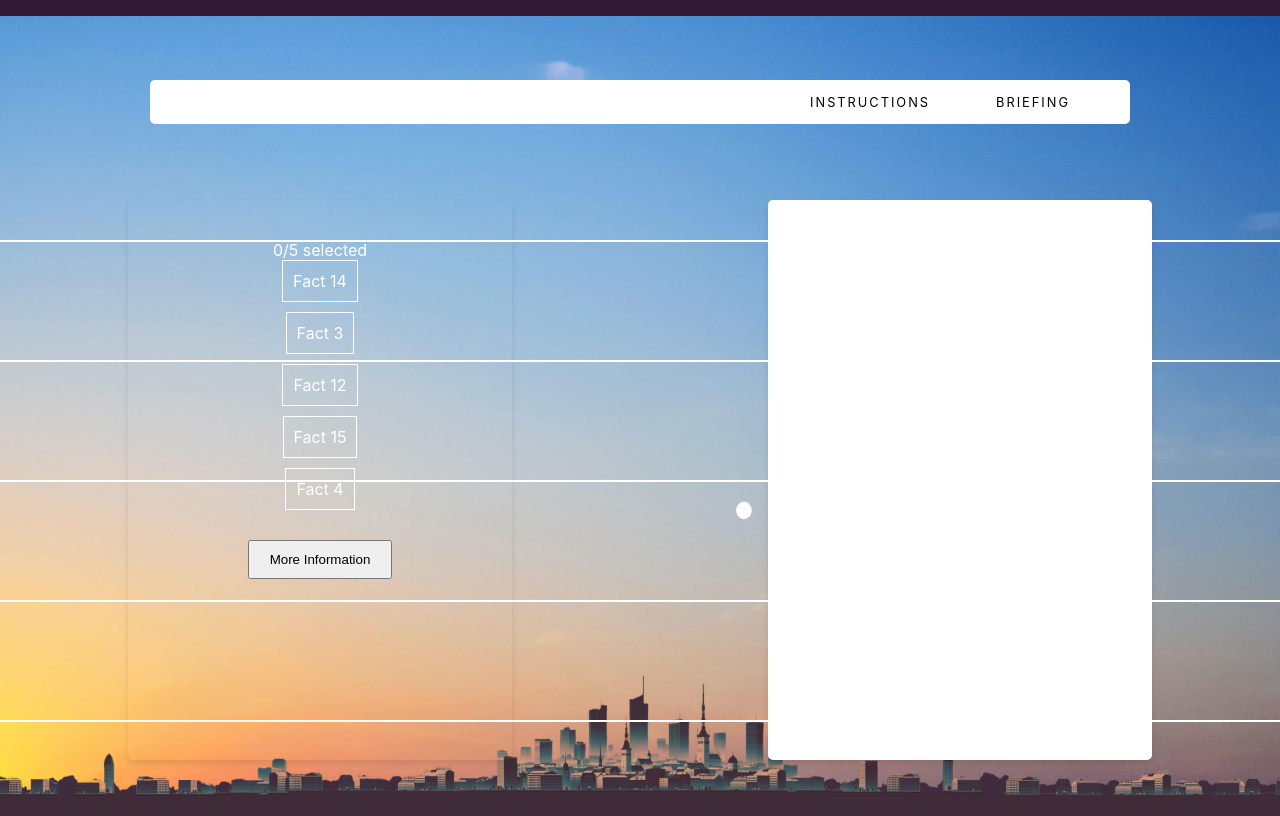
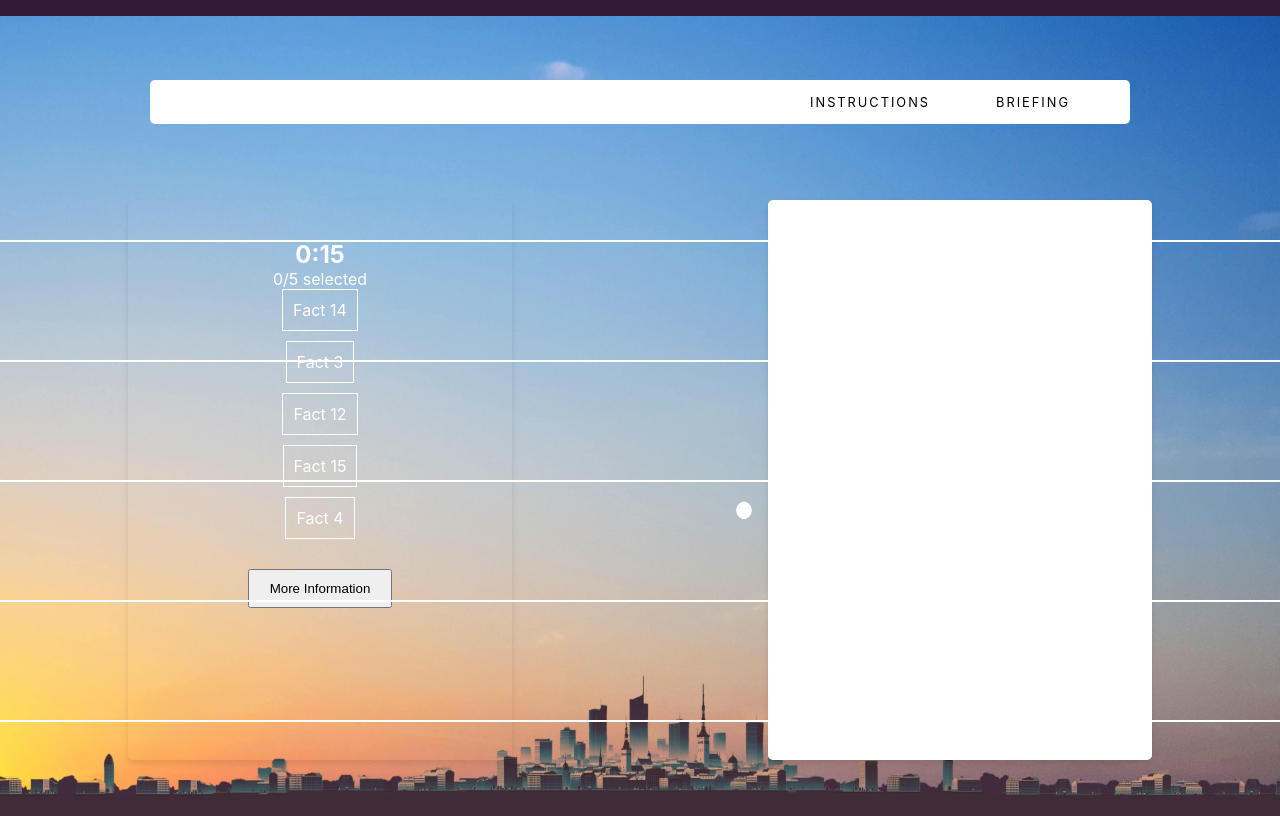
Before and after one commit to tom-plant/reality-check, a React (Create React App) app in the folder frontend/reality-check/: page / in a window 1280 px wide. Built offline with nearby package versions, Linux system fonts and the light colour scheme.

Commit message:
Added disable button functionality when timer runs out

```diff
--- a/frontend/reality-check/src/components/common/FactBox.js
+++ b/frontend/reality-check/src/components/common/FactBox.js
@@ -2,12 +2,17 @@ import React from 'react';
 import { useGameDispatch, useGameState } from '../../contexts/GameContext'; // Adjust the path as needed
 import './FactBox.css';
 
-const FactBox = ({ fact, isSelected }) => {
+const FactBox = ({ fact, isSelected, disabled }) => {
   const dispatch = useGameDispatch();
   const { selectedFactCombination } = useGameState(); // Access the selected facts from context
   // Only allow selection if the fact is already selected or if less than 5 facts are selected
 
   const toggleFactSelection = () => {
+    if (disabled) {
+      // If interaction is disabled, prevent any changes
+      return;
+    }
+
     if (isSelected || selectedFactCombination.length < 5) {
       // Only allow selection if the fact is already selected or if less than 5 facts are selected
       const actionType = isSelected ? 'DESELECT_FACT' : 'SELECT_FACT';
--- /dev/null
+++ b/frontend/reality-check/src/components/common/Timer.css
@@ -0,0 +1,8 @@
+.timer {
+  font-size: 1.5rem;
+  font-weight: bold;
+}
+
+.timer.warning {
+  color: red;
+}
--- a/frontend/reality-check/src/components/common/Timer.js
+++ b/frontend/reality-check/src/components/common/Timer.js
@@ -1,11 +1,23 @@
-import React from 'react';
+import React, { useState, useEffect } from 'react';
+import './Timer.css'; // Make sure to create a corresponding CSS file
 
-const Timer = () => {
-  // Component logic and state
+const Timer = ({ onTimeUp }) => {
+  const [seconds, setSeconds] = useState(20);
+
+  useEffect(() => {
+    if (seconds > 0) {
+      const intervalId = setInterval(() => {
+        setSeconds(seconds - 1);
+      }, 1000);
+      return () => clearInterval(intervalId);
+    } else {
+      onTimeUp();
+    }
+  }, [seconds, onTimeUp]);
 
   return (
-    <div>
-      {/* Timer UI */}
+    <div className={`timer ${seconds <= 10 ? 'warning' : ''}`}>
+      {Math.floor(seconds / 60)}:{seconds % 60 < 10 ? `0${seconds % 60}` : seconds % 60}
     </div>
   );
 };
--- a/frontend/reality-check/src/components/game/SelectFacts.js
+++ b/frontend/reality-check/src/components/game/SelectFacts.js
@@ -2,12 +2,15 @@ import React, { useState, useEffect } from 'react';
 import { useGameState, useGameDispatch } from '../../contexts/GameContext'; // Adjust the path as needed
 import FactBox from '../common/FactBox'; // Adjust the path as needed
 import Counter from '../common/Counter'; // Adjust the path as needed
+import Timer from '../common/Timer'; // Import the Timer component
 import './SelectFacts.css'; // Ensure you have a CSS file for styling
 
 const SelectFacts = () => {
   const { facts, selectedFactCombination } = useGameState();
   const dispatch = useGameDispatch();
   const [displayedFacts, setDisplayedFacts] = useState(facts.slice(0, 5)); // Start with the first 5 facts
+  const [selectionEnded, setSelectionEnded] = useState(false);   // Add state to manage whether the selection phase has ended
+
 
   // Function to get a random selection of facts
   const getRandomFacts = (factsArray, count) => {
@@ -21,13 +24,23 @@ const SelectFacts = () => {
   }, [facts]);
 
   const loadMoreFacts = () => {
+    if (selectionEnded) {
+      // Do nothing if selection phase has ended
+      return;
+    }
     // Combine current displayed facts with a new random selection of 5 facts, excluding duplicates
     const newSelection = getRandomFacts(facts.filter(fact => !displayedFacts.includes(fact)), 5);
     setDisplayedFacts(prev => [...prev, ...newSelection]);
   };
 
+  const onTimeUp = () => {
+    setSelectionEnded(true);
+    // Optional: Automatically select additional facts to meet the minimum requirement, if necessary
+  };
+
   return (
     <div className="select-facts">
+      <Timer onTimeUp={onTimeUp} />
       <Counter />
       {displayedFacts.map((fact) => (
         <FactBox
@@ -36,9 +49,14 @@ const SelectFacts = () => {
           isSelected={selectedFactCombination.includes(fact)}
           onSelect={() => dispatch({ type: 'SELECT_FACT', payload: fact })}
           onDeselect={() => dispatch({ type: 'DESELECT_FACT', payload: fact })}
+          disabled={selectionEnded}
         />
       ))}
-      <button className="load-more" onClick={loadMoreFacts}>
+      <button
+        className="load-more"
+        onClick={loadMoreFacts}
+        disabled={selectionEnded}
+      >
         More Information
       </button>
     </div>
```
